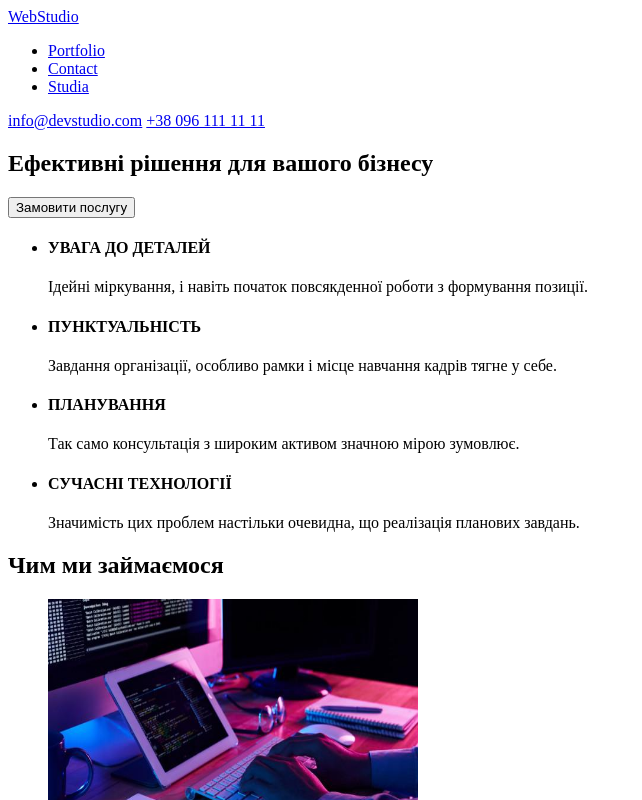
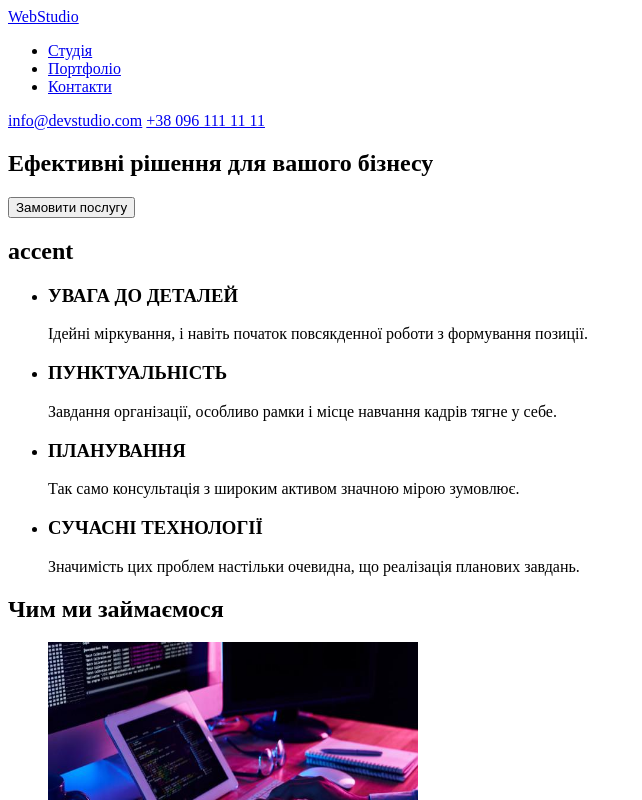
Before and after one commit to DmitriBush/goit-markup-hw-01, a plain HTML site: page index.html in a window 1280 px wide. Shown: the top 800 px of the page, without its empty margins (0-642 px from the left). Drawn offline with Linux system fonts and the light colour scheme.

Commit message:
Внесены очередные изменения

```diff
--- a/index.html
+++ b/index.html
@@ -13,9 +13,9 @@
 
       <nav>
         <ul>
-          <li><a href="/portfolio">Portfolio</a></li>
-          <li><a href="/contact">Contact</a></li>
-          <li><a href="/studia">Studia</a></li>
+          <li><a href="/studia">Студія</a></li>
+          <li><a href="/portfolio">Портфоліо</a></li>
+          <li><a href="/contact">Контакти</a></li>
         </ul>
         <a href="mailto:info@devstudio.com">info@devstudio.com</a>
         <a href="tel:+380961111111">+38 096 111 11 11</a>
@@ -30,32 +30,33 @@
         <button type="button">Замовити послугу</button>
       </section>
 
-      <!-- Section -->
+      <!-- Section Accent -->
 
       <section>
+        <h2>accent</h2>
         <ul>
           <li>
-            <h4>УВАГА ДО ДЕТАЛЕЙ</h4>
+            <h3>УВАГА ДО ДЕТАЛЕЙ</h3>
             <p>
               Ідейні міркування, і навіть початок повсякденної роботи з
               формування позиції.
             </p>
           </li>
           <li>
-            <h4>ПУНКТУАЛЬНІСТЬ</h4>
+            <h3>ПУНКТУАЛЬНІСТЬ</h3>
             <p>
               Завдання організації, особливо рамки і місце навчання кадрів тягне
               у себе.
             </p>
           </li>
           <li>
-            <h4>ПЛАНУВАННЯ</h4>
+            <h3>ПЛАНУВАННЯ</h3>
             <p>
               Так само консультація з широким активом значною мірою зумовлює.
             </p>
           </li>
           <li>
-            <h4>СУЧАСНІ ТЕХНОЛОГІЇ</h4>
+            <h3>СУЧАСНІ ТЕХНОЛОГІЇ</h3>
             <p>
               Значимість цих проблем настільки очевидна, що реалізація планових
               завдань.
@@ -64,8 +65,9 @@
         </ul>
       </section>
 
-      <!-- Production -->
+      <!-- Section Production -->
 
+      <section>
         <h2>Чим ми займаємося</h2>
         <ul>
           <li>
@@ -93,8 +95,9 @@
             />
           </li>
         </ul>
+      </section>
 
-      <!-- Team -->
+      <!-- Section Team -->
 
       <section>
         <h2>Наша команда</h2>
```
Lines whose indentation alone changed are shown as unchanged.
